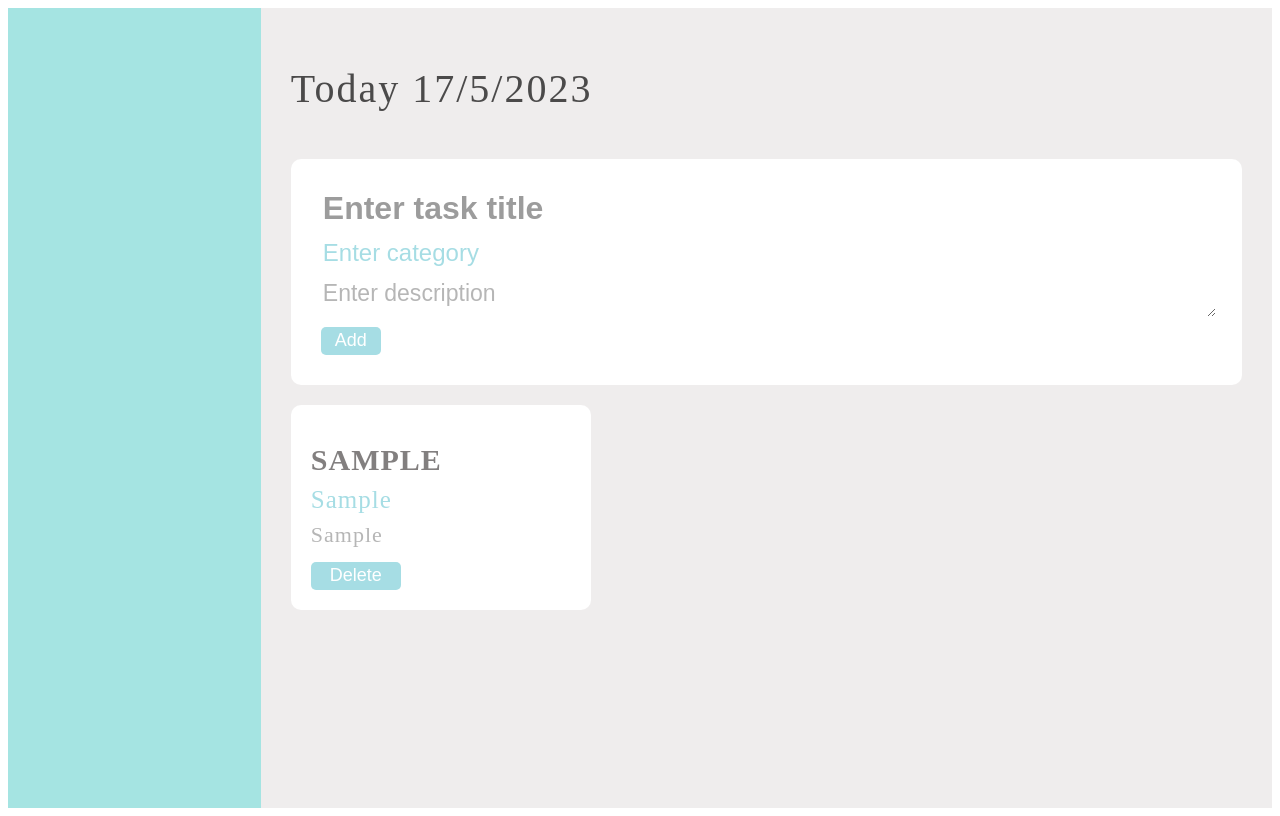
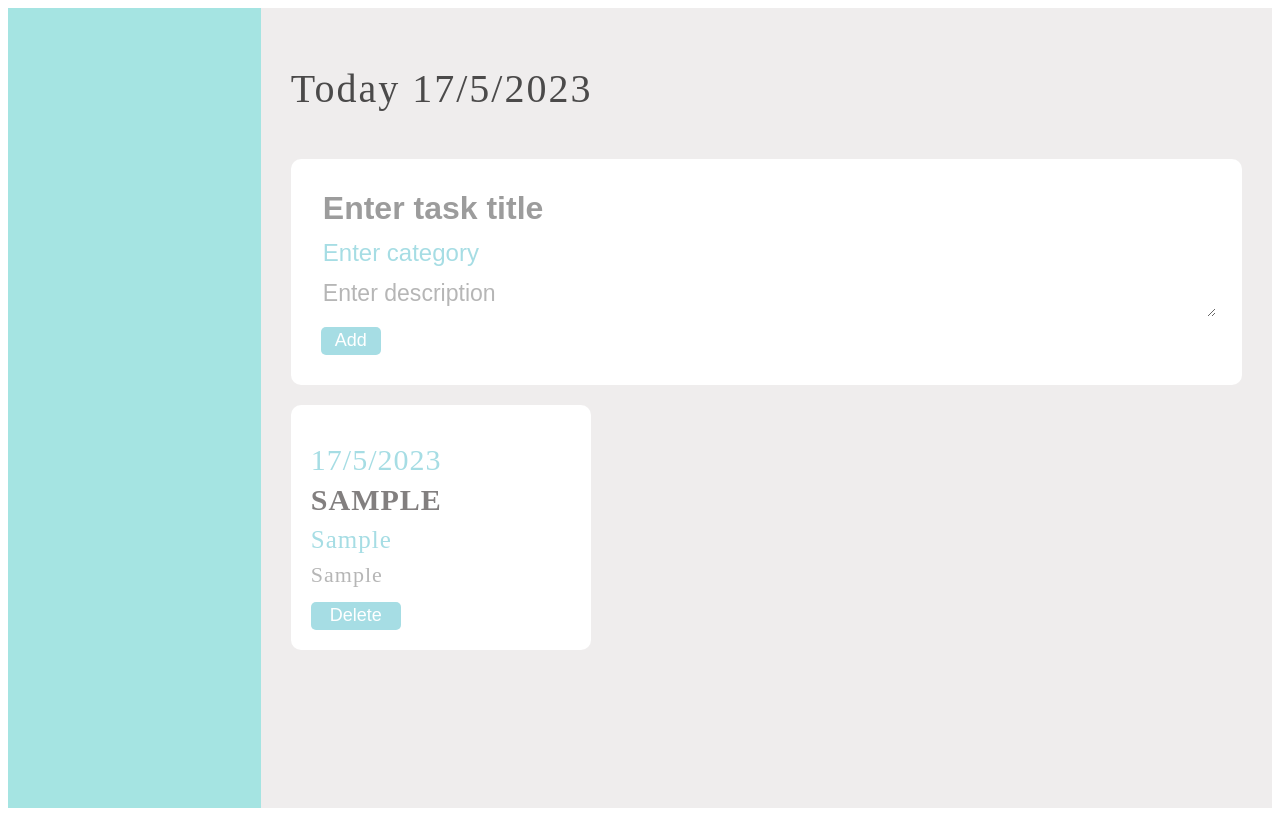
Before and after one commit to jj2947/to-do-list, a React (Create React App) app: page / in a window 1280 px wide. Both pictures are taken after typing "Sample", "Sample", "Sample" into the empty fields and a click on the button "Add". Built offline with nearby package versions, Linux system fonts and the light colour scheme.

Commit message:
added date to the notes

```diff
--- a/src/Components/NewNote/NewNote.jsx
+++ b/src/Components/NewNote/NewNote.jsx
@@ -21,7 +21,7 @@ export default function New({ allNotes, setAllNotes }) {
     document.getElementById('newText').value = '';
 
     // Adding the new note object to the array containing all notes
-    setAllNotes([...allNotes, note]);
+    setAllNotes([note, ...allNotes]);
   }
 
   return (
--- a/src/Components/Note/Note.css
+++ b/src/Components/Note/Note.css
@@ -36,3 +36,13 @@
 #del-button:hover {
   background-color: #bee4ea;
 }
+
+#note-date {
+  color: #a6dde4;
+  font-size: 30px;
+  font-weight: 400;
+}
+
+.note.deleted {
+  background-color: #d2d1d1;
+}
--- a/src/Components/Note/Note.jsx
+++ b/src/Components/Note/Note.jsx
@@ -7,8 +7,10 @@ export default function Note({
   noteMessage,
   allNotes,
   setAllNotes,
+
 }) {
   function deleteNote() {
+
     // Create new array to store all notes except deleted note
     const newAllNotes = [];
 
@@ -23,8 +25,15 @@ export default function Note({
     setAllNotes(newAllNotes);
   }
 
+  const d = new Date();
+  const day = d.getDate();
+  const month = d.getMonth() + 1;
+  const year = d.getFullYear();
+  const date = `${day}/${month}/${year}`;
+
   return (
     <div className="note">
+      <p id="note-date">{date}</p>
       <p id="note-title">{noteTitle}</p>
       <p id="note-category">{noteCategory}</p>
       <p id="note-message">{noteMessage}</p>
```
